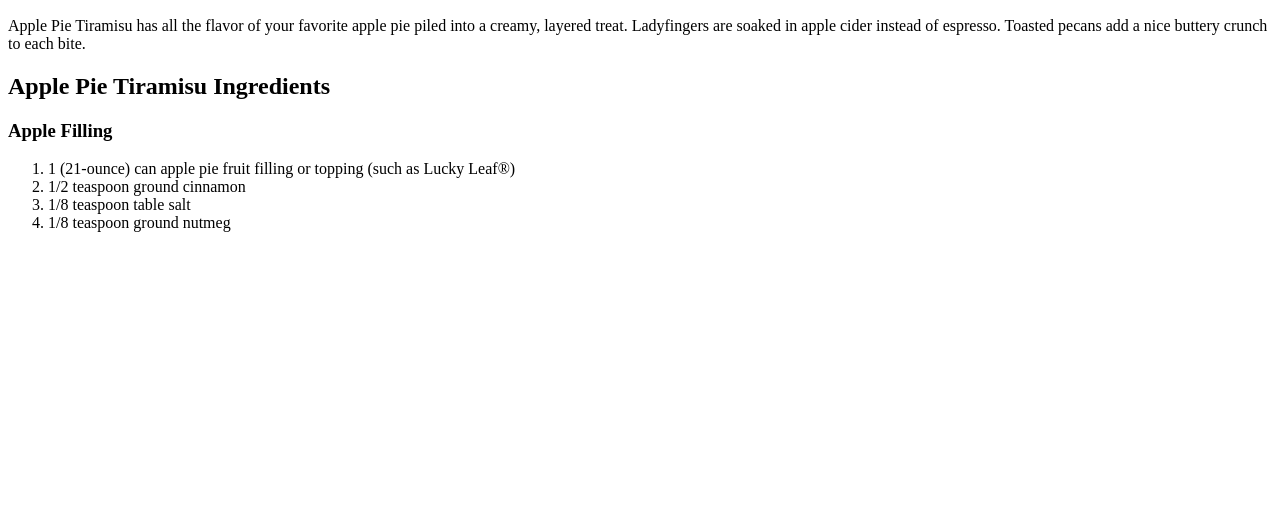
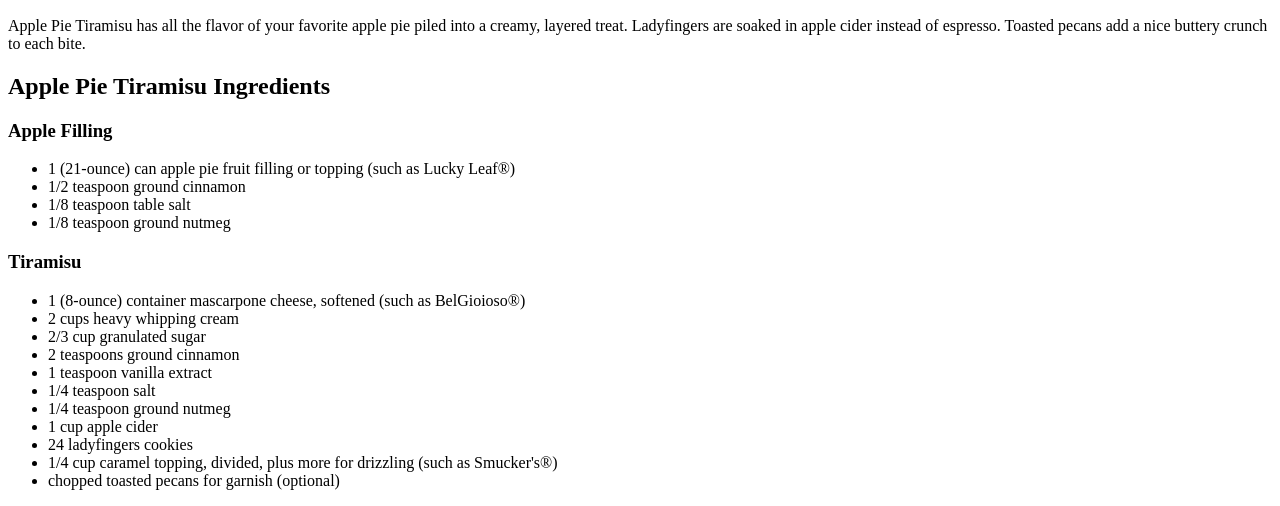
Before and after one commit to Eduard0AC/odin-recipes, a plain HTML site: page recipes/apple-pie-tiramisu.html in a window 1280 px wide. Shown: the part 696-1202 px from the top of the page. Before the commit the page ends 944 px from the top, so only its background shows below. Drawn offline with Linux system fonts and the light colour scheme.

Commit message:
Add all tiramisu ingredients

```diff
--- a/recipes/apple-pie-tiramisu.html
+++ b/recipes/apple-pie-tiramisu.html
@@ -11,14 +11,29 @@
 
         <h2>Description</h2>
         <p>Apple Pie Tiramisu has all the flavor of your favorite apple pie piled into a creamy, layered treat. Ladyfingers are soaked in apple cider instead of espresso. Toasted pecans add a nice buttery crunch to each bite.</p>
+
         <h2>Apple Pie Tiramisu Ingredients</h2>
         <h3>Apple Filling</h3>
-        <ol>
+        <ul>
             <li>1 (21-ounce) can apple pie fruit filling or topping (such as Lucky Leaf®)</li>
             <li>1/2 teaspoon ground cinnamon</li>
             <li>1/8 teaspoon table salt</li>
             <li>1/8 teaspoon ground nutmeg</li>
-        </ol>
+        </ul>
+        <h3>Tiramisu</h3>
+        <ul>
+            <li>1 (8-ounce) container mascarpone cheese, softened (such as BelGioioso®)</li>
+            <li>2 cups heavy whipping cream</li>
+            <li>2/3 cup granulated sugar</li>
+            <li>2 teaspoons ground cinnamon</li>
+            <li>1 teaspoon vanilla extract</li>
+            <li>1/4 teaspoon salt</li>
+            <li>1/4 teaspoon ground nutmeg</li>
+            <li>1 cup apple cider</li>
+            <li>24 ladyfingers cookies</li>
+            <li>1/4 cup caramel topping, divided, plus more for drizzling (such as Smucker's®)</li>
+            <li>chopped toasted pecans for garnish (optional)</li>
+        </ul>
 
     </body>
 </html>
```
